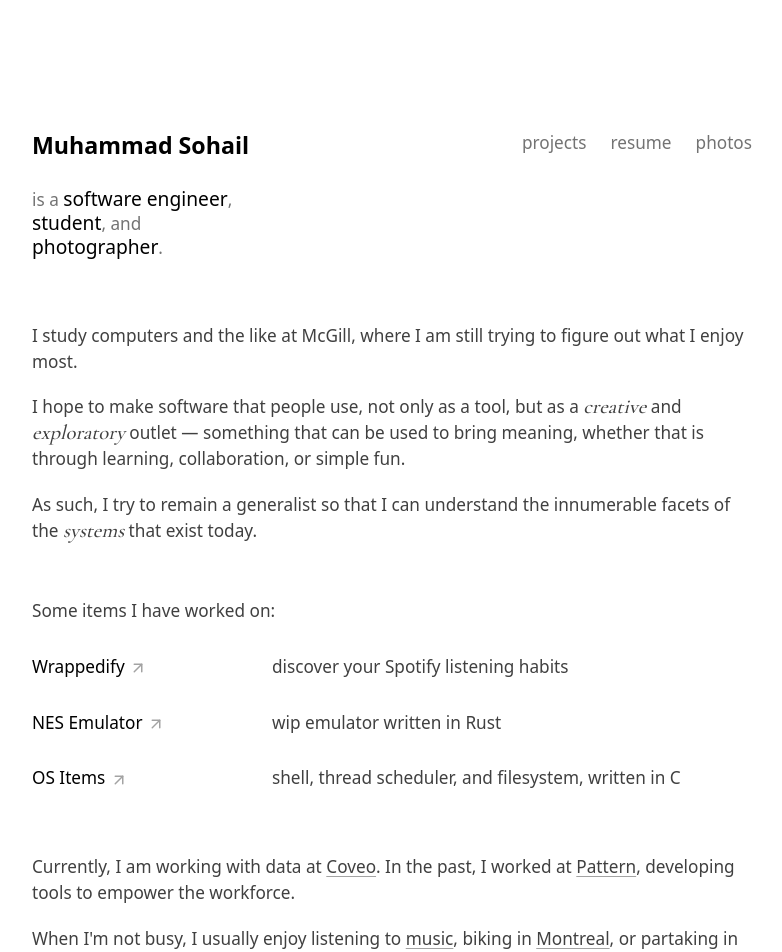
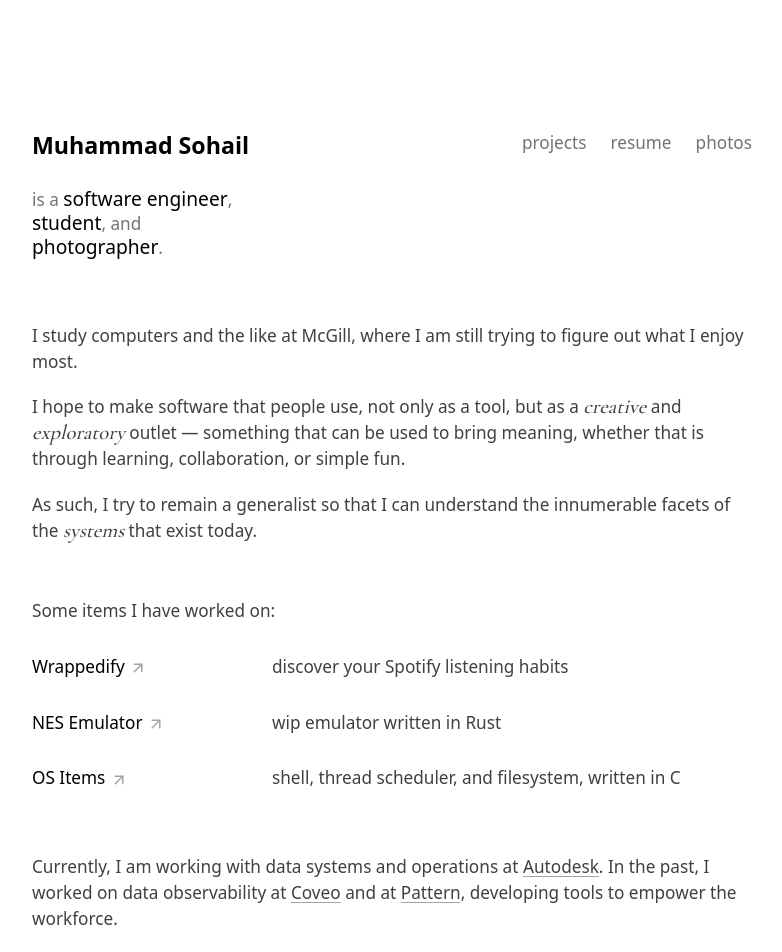
Before and after one commit to msohaill/personal-site, a SvelteKit app: page / in a window 1280 px wide. Shown: the top 952 px of the page, without its empty margins (248-1030 px from the left). Built offline with nearby package versions, Linux system fonts and the light colour scheme; no server answers.

Commit message:
Updating occupation copy

```diff
--- a/src/routes/+page.svelte
+++ b/src/routes/+page.svelte
@@ -72,8 +72,9 @@
 
   <div class="space-y-5">
     <p>
-      Currently, I am working with data at <a class="link" href="https://coveo.com">Coveo</a>. In
-      the past, I worked at <a class="link" href="https://patternjobs.com">Pattern</a>, developing
+      Currently, I am working with data systems and operations at <a class="link" href="https://autodesk.com">
+      Autodesk</a>. In the past, I worked on data observability at <a class="link" href="https://coveo.com">Coveo
+      </a> and at <a class="link" href="https://patternjobs.com">Pattern</a>, developing
       tools to empower the workforce.
     </p>
 
```
